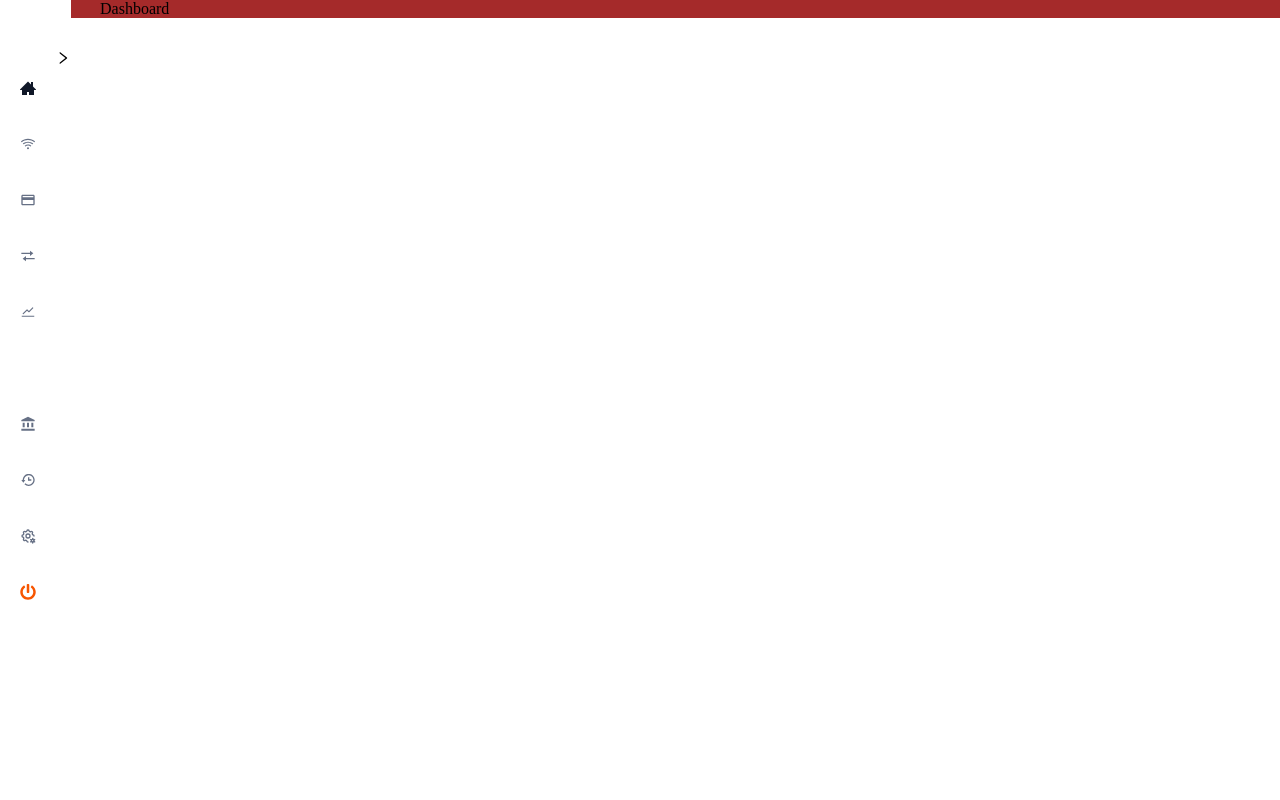
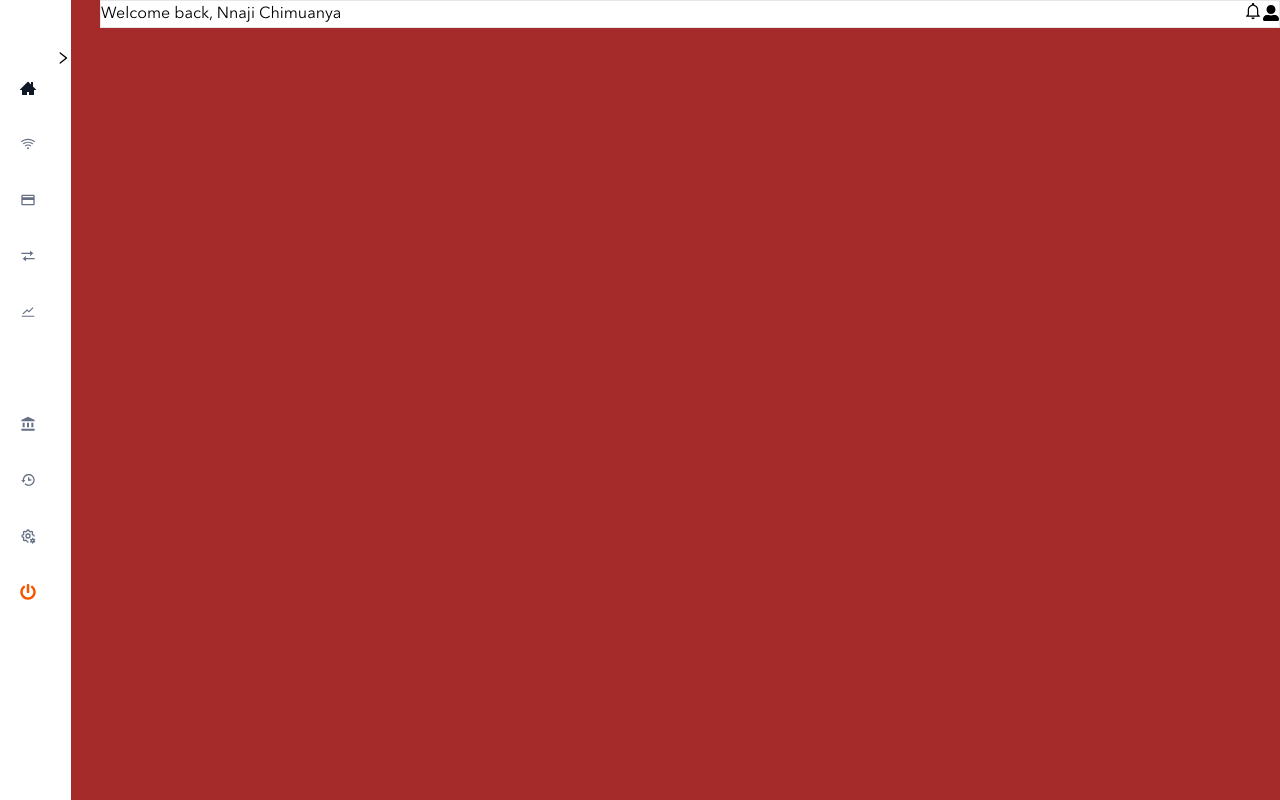
Before and after one commit to NnajiChimuanya/payquity, a React (Create React App) app in the folder frontend/: page / in a window 1280 px wide. Built offline with nearby package versions, Linux system fonts and the light colour scheme; some icons are missing.

Commit message:
fixed the layout for the dashboard body

```diff
--- a/frontend/src/context/Context.tsx
+++ b/frontend/src/context/Context.tsx
@@ -32,7 +32,7 @@ interface ContextProviderProps {
 }
 
 const initalState = {
-  name: "",
+  name: "Nnaji Chimuanya",
   email: "",
   phoneNumber: "",
   password: "",
--- a/frontend/src/pages/Dashboard.tsx
+++ b/frontend/src/pages/Dashboard.tsx
@@ -1,11 +1,24 @@
-import React from "react";
+import React, { useContext } from "react";
 import Sidebar from "../components/Sidebar/Sidebar";
+import { FaUserAlt } from "react-icons/fa";
+import { IoMdNotificationsOutline } from "react-icons/io";
+import { PayquityContext } from "../context/Context";
 
-const Dashboard = () => {
+const Dashboard: React.FC = () => {
+  const { state, dispatch } = useContext(PayquityContext);
+  const { name } = state;
   return (
     <div className="dashboard">
       <Sidebar />
-      <div className="dashboardBody">Dashboard</div>
+      <div className="dashboardBody">
+        <div className="header">
+          <div>Welcome back, {name}</div>
+          <div>
+            <IoMdNotificationsOutline className="notificationsIcon" />
+            <FaUserAlt />
+          </div>
+        </div>
+      </div>
     </div>
   );
 };
--- a/frontend/src/styles/dashboard.scss
+++ b/frontend/src/styles/dashboard.scss
@@ -1,12 +1,51 @@
+body {
+  &::-webkit-scrollbar {
+    display: none;
+    visibility: hidden;
+  }
+}
+
 .dashboard {
   display: flex;
+  height: 100vh;
+  overflow-y: scroll;
+  &::-webkit-scrollbar {
+    display: none;
+    visibility: hidden;
+  }
 
   .dashboardBody {
     background-color: brown;
+    position: absolute;
+    padding-left: 100px;
+    height: 100vh;
+    width: 100vw;
+    overflow-y: scroll;
+    &::-webkit-scrollbar {
+      display: none;
+      visibility: hidden;
+    }
 
-    position: absolute;
-    width: 100vw;
+    .header {
+      display: flex;
+      align-items: center;
+      justify-content: space-between;
+      font-family: $avenirRegular;
+      border: 1px solid rgba(16, 24, 40, 0.1);
 
-    padding-left: 100px;
+      // height: 50px;
+      top: 0;
+      position: sticky;
+      background-color: white;
+
+      .notificationsIcon {
+        transition: transform 0.2s;
+        font-size: 20px;
+
+        &:hover {
+          transform: scale(1.1);
+        }
+      }
+    }
   }
 }
```
